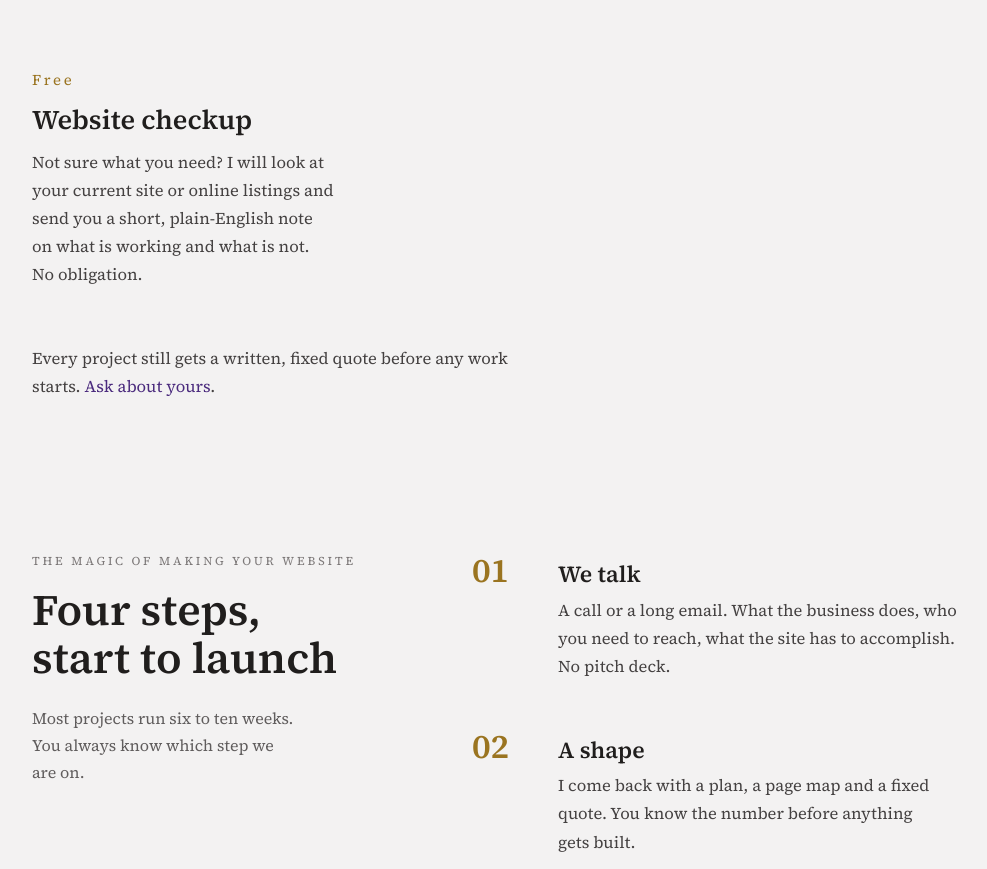
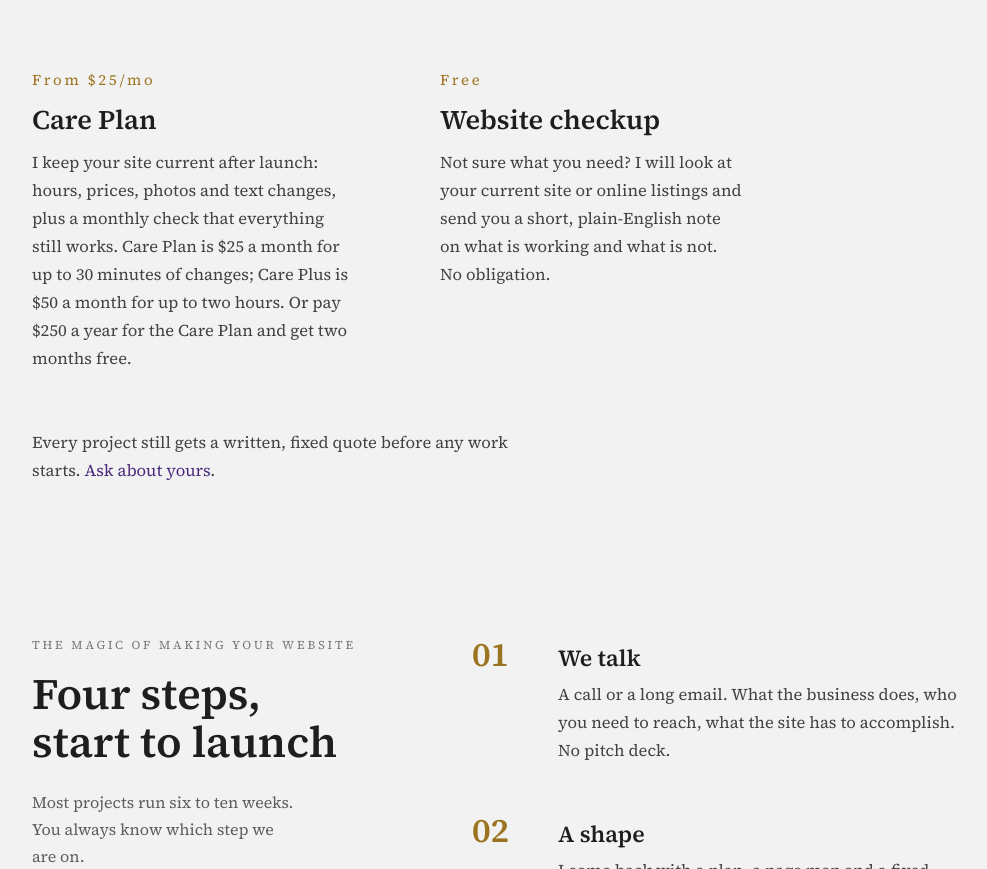
Before and after one commit to NickZ79/code-and-codex-site, a plain HTML site: page index.html in a window 1280 px wide. Shown: the part 2702-3571 px from the top of the page, without its empty margins (40-1027 px from the left). Drawn offline with Linux system fonts and the light colour scheme.

Commit message:
Add Care Plan to Packages and the contact form
A recurring ongoing-care tier: $25/mo for up to 30 minutes of
changes, with Care Plus ($50/mo, two hours) and an annual option
($250/yr, two months free) covered in the card copy. Replaces the
vaguer "Updates or ongoing care" option in the contact form's service
select with the concrete "Care Plan (from $25/month)" choice.

Based on a patch drafted in a separate session.

Co-Authored-By: Claude Sonnet 5 <noreply@anthropic.com>

```diff
--- a/index.html
+++ b/index.html
@@ -124,6 +124,11 @@
         <p>Up to ten pages, a full redesign or move from your old site, an accessibility check, search setup and training on how to run it.</p>
       </div>
       <div class="service">
+        <span class="service__num">From $25/mo</span>
+        <h3>Care Plan</h3>
+        <p>I keep your site current after launch: hours, prices, photos and text changes, plus a monthly check that everything still works. Care Plan is $25 a month for up to 30 minutes of changes; Care Plus is $50 a month for up to two hours. Or pay $250 a year for the Care Plan and get two months free.</p>
+      </div>
+      <div class="service">
         <span class="service__num">Free</span>
         <h3>Website checkup</h3>
         <p>Not sure what you need? I will look at your current site or online listings and send you a short, plain-English note on what is working and what is not. No obligation.</p>
```
Also changed, not shown: contact.html (+1 -1 lines).
